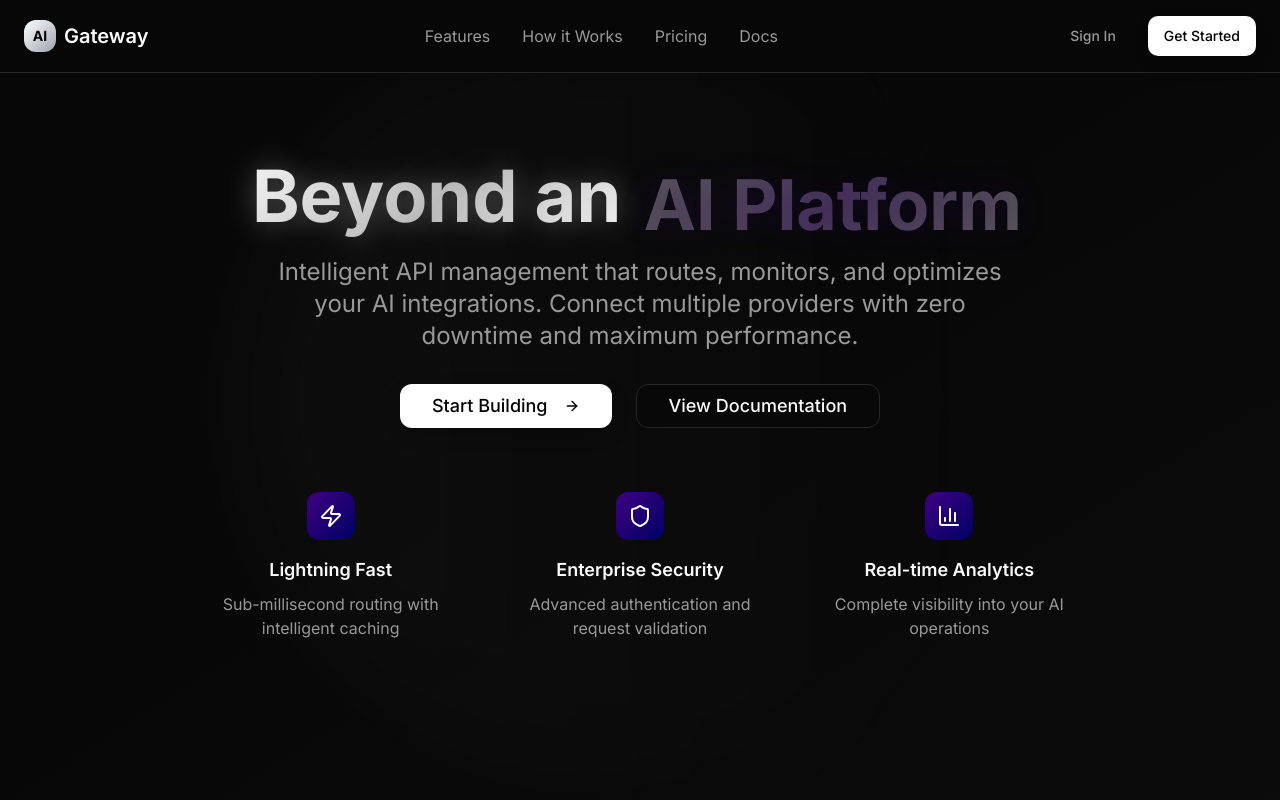
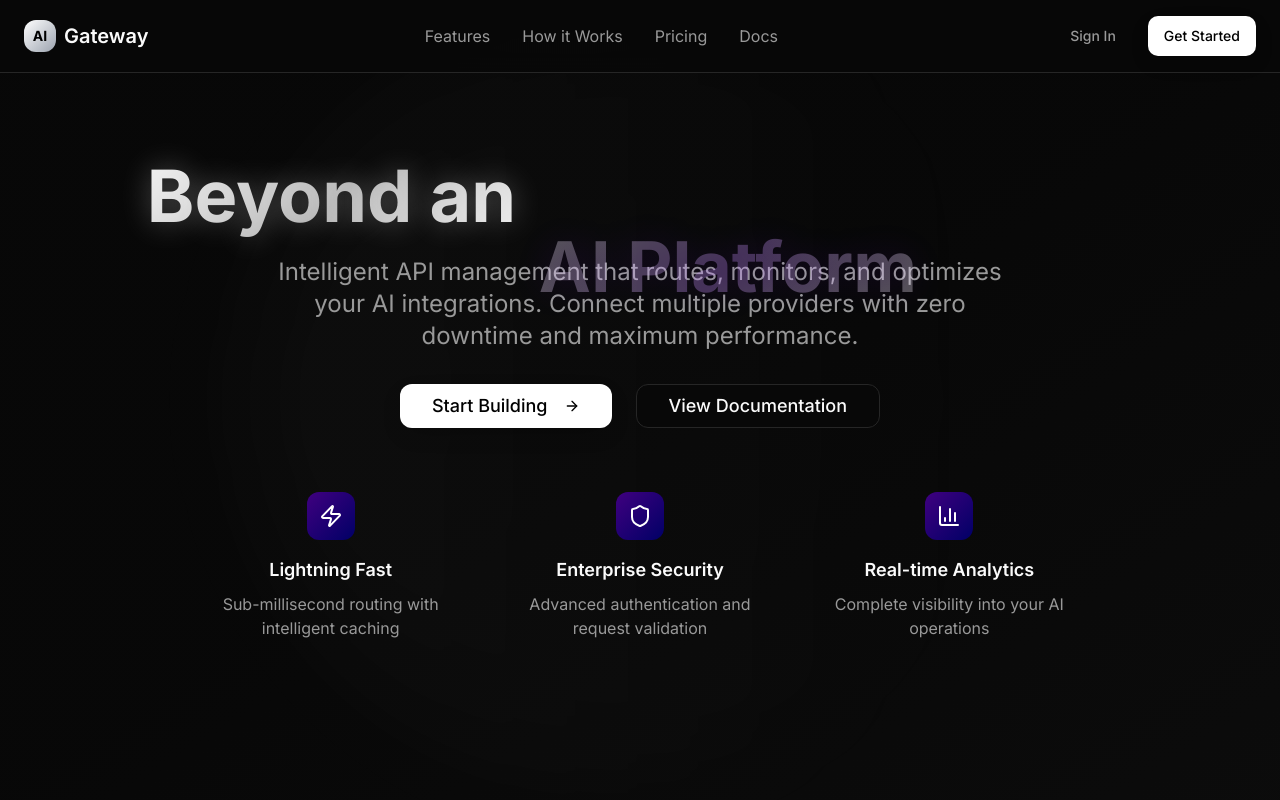
Before and after one commit to madanvinitha/insightful-ai-portal, a React (Vite) app: page / in a window 1280 px wide. Shown: the top 800 px of the page. Built offline with nearby package versions, Linux system fonts and the light colour scheme.

Commit message:
Fix jerky text transition
The "Beyond an" text in the hero section was jerking during transitions. This commit smooths out the transition for a more fluid animation.

```diff
--- a/src/components/ui/hero.tsx
+++ b/src/components/ui/hero.tsx
@@ -31,8 +31,10 @@ const Hero = () => {
         <div className="mb-8">
           <h1 className="text-4xl sm:text-5xl md:text-6xl lg:text-7xl font-bold mb-6 leading-tight">
             <span className="hero-text">Beyond an </span>
-            <span className={`hero-accent rotating-text ${isTransitioning ? 'fade-out' : 'fade-in'}`}>
-              {rotatingTexts[currentTextIndex]}
+            <span className="relative inline-block min-w-[300px] sm:min-w-[400px] md:min-w-[500px] lg:min-w-[600px] text-left">
+              <span className={`hero-accent rotating-text ${isTransitioning ? 'fade-out' : 'fade-in'}`}>
+                {rotatingTexts[currentTextIndex]}
+              </span>
             </span>
           </h1>
           <p className="text-xl md:text-2xl text-muted-foreground max-w-3xl mx-auto leading-relaxed">
--- a/src/index.css
+++ b/src/index.css
@@ -128,6 +128,9 @@ All colors MUST be HSL.
   .rotating-text {
     display: inline-block;
     transition: all 0.3s cubic-bezier(0.4, 0, 0.2, 1);
+    position: absolute;
+    top: 0;
+    left: 0;
   }
 
   .rotating-text.fade-in {
```
